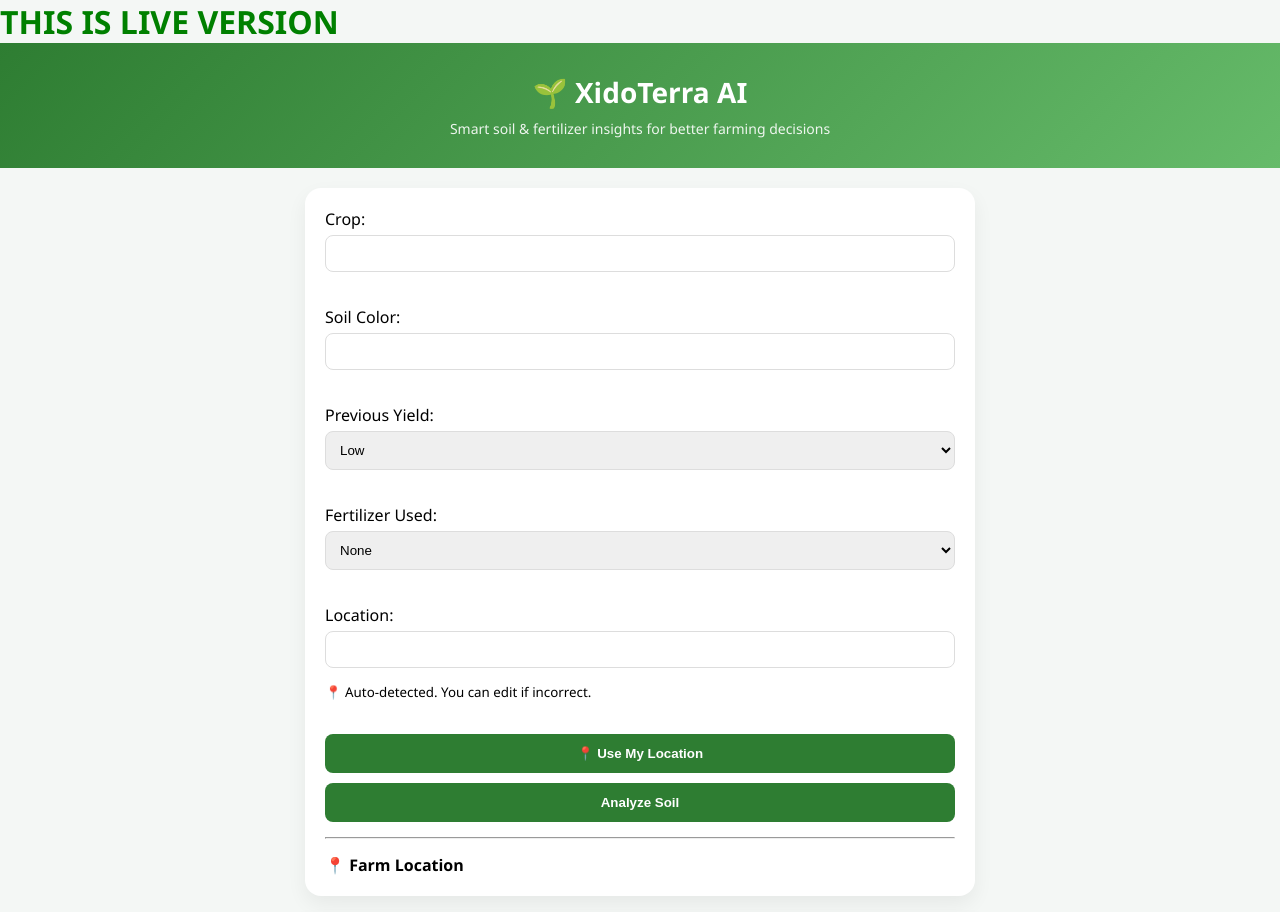
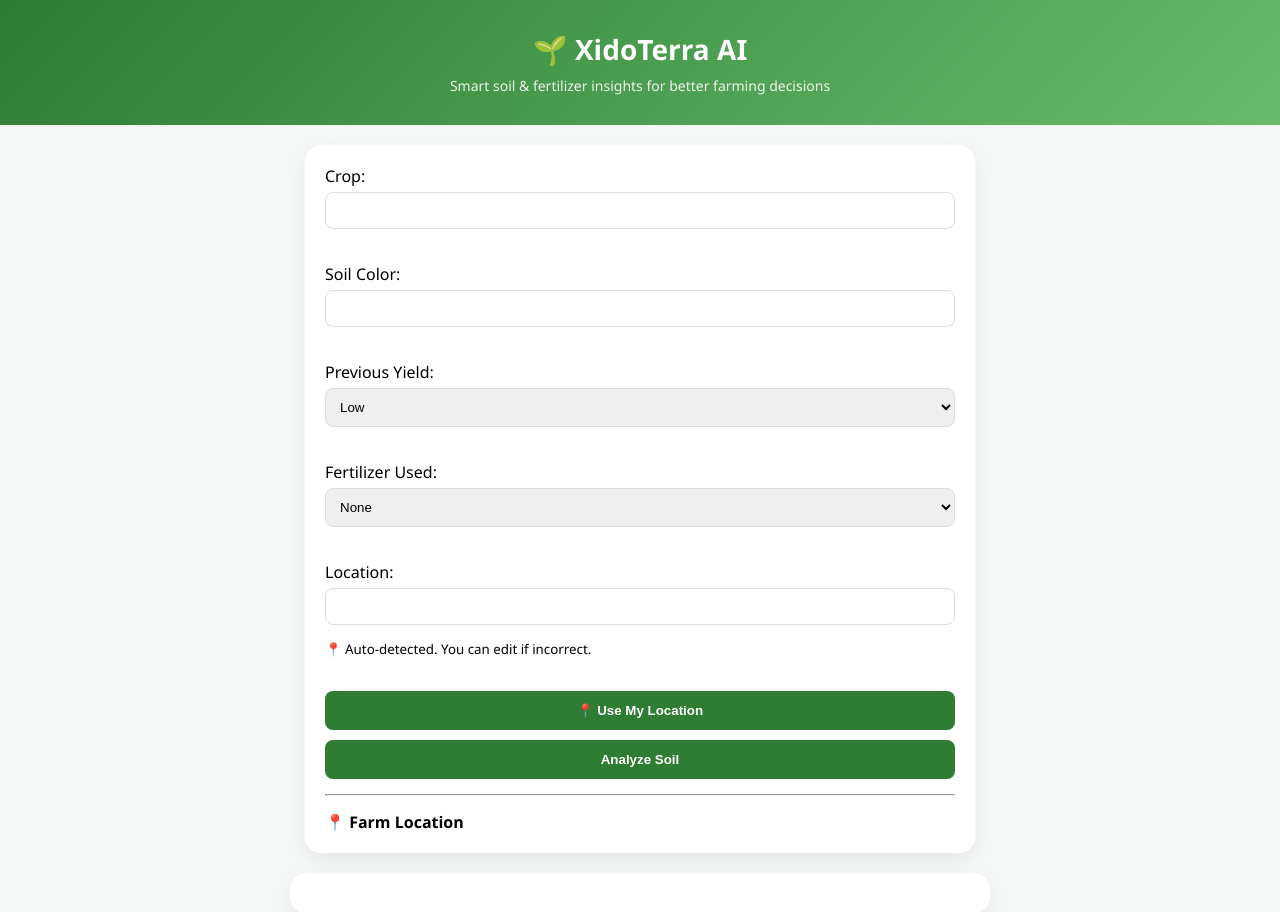
Before and after one commit to Frank-360/xidoterra, a Flask app: page / in a window 1280 px wide. Shown: the top 912 px of the page. After the commit the page ends 831 px from the top, so only its background shows below. Run offline with Flask 3, Linux system fonts and the light colour scheme.

Commit message:
Update index.html

```diff
--- a/templates/index.html
+++ b/templates/index.html
@@ -151,7 +151,6 @@
 </head>
 
 <body>
-    <h1 style="color:green;">THIS IS LIVE VERSION</h1>
 <div class="hero">
     <h1>🌱 XidoTerra AI</h1>
     <p>Smart soil & fertilizer insights for better farming decisions</p>
```
